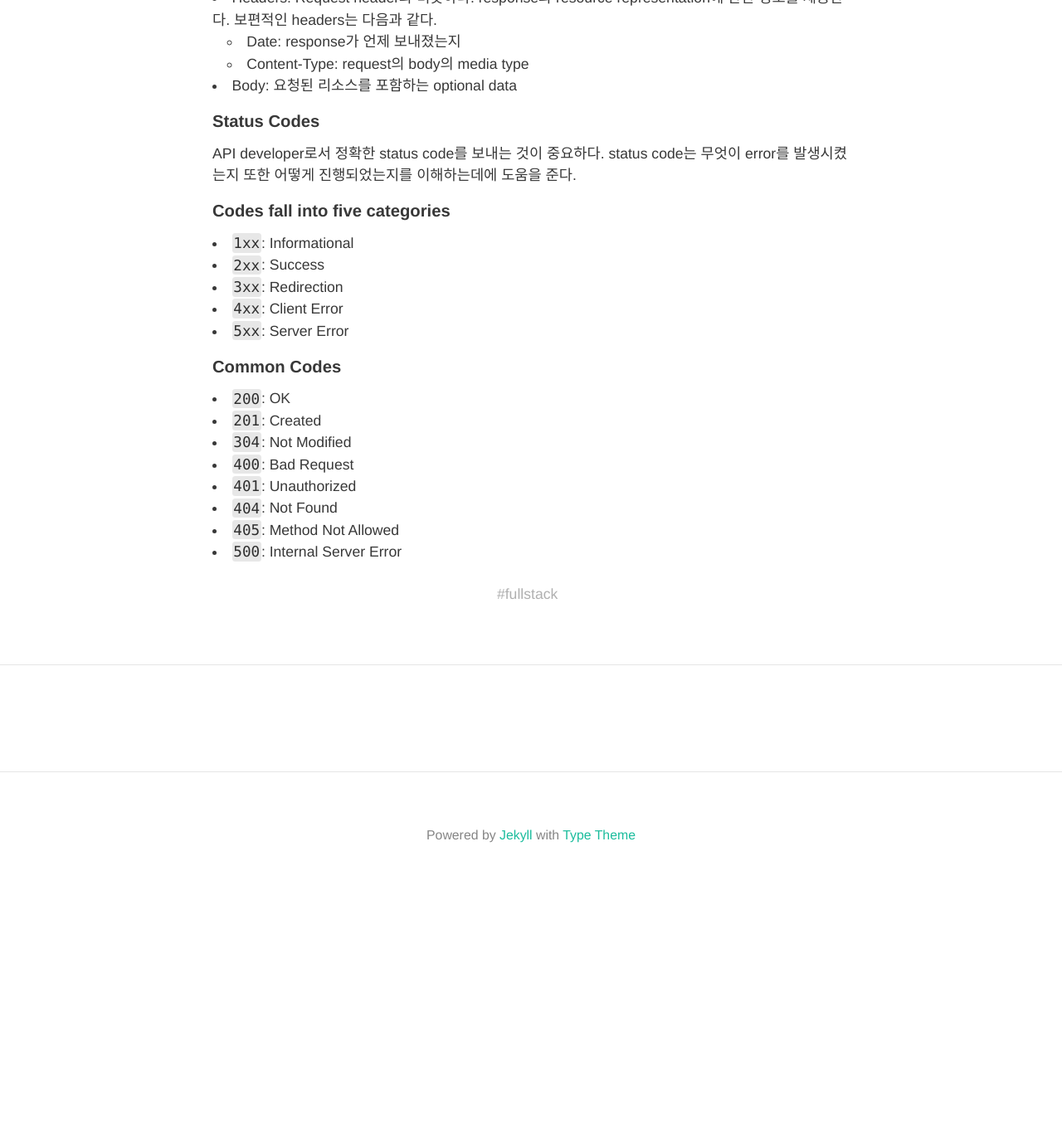
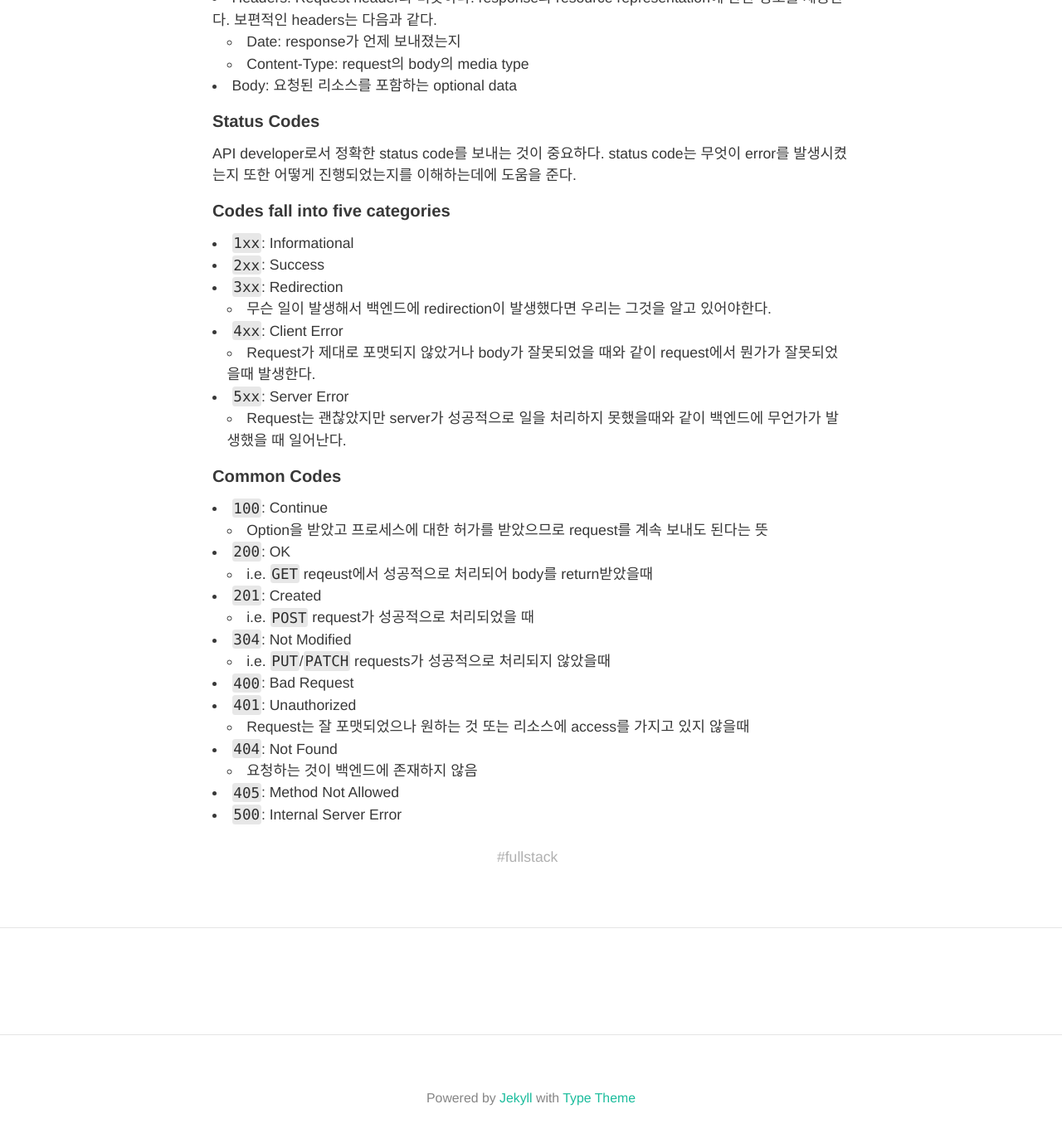
Before and after one commit to HyunlangBan/hyunlangban.github.io, a Jekyll site: the page built from _posts/2020-02-27-fullstack-api-flask.md, in a window 1280 px wide and 1400 px high, scrolled down 3419 px. Shown: the top 1372 px of the window at 83% size. Built offline with Jekyll 4.4.1, drawn with Linux system fonts in a browser that asks for light colours; nearby versions of some CDN libraries; some web fonts are replaced; comment, search, counter and statistics services are not loaded; before the commit the page ends 4502 px from its top, so only the background shows below that.

Commit message:
Update 2020-02-27-fullstack-api-flask.md

```diff
--- a/_posts/2020-02-27-fullstack-api-flask.md
+++ b/_posts/2020-02-27-fullstack-api-flask.md
@@ -85,15 +85,25 @@ API developer로서 정확한 status code를 보내는 것이 중요하다. stat
 - `1xx`: Informational
 - `2xx`: Success
 - `3xx`: Redirection
+  - 무슨 일이 발생해서 백엔드에 redirection이 발생했다면 우리는 그것을 알고 있어야한다.
 - `4xx`: Client Error
+  - Request가 제대로 포맷되지 않았거나 body가 잘못되었을 때와 같이 request에서 뭔가가 잘못되었을때 발생한다.
 - `5xx`: Server Error
+  - Request는 괜찮았지만 server가 성공적으로 일을 처리하지 못했을때와 같이 백엔드에 무언가가 발생했을 때 일어난다.
 
 #### Common Codes
+- `100`: Continue
+  - Option을 받았고 프로세스에 대한 허가를 받았으므로 request를 계속 보내도 된다는 뜻
 - `200`: OK
+  - i.e. `GET` reqeust에서 성공적으로 처리되어 body를 return받았을때
 - `201`: Created
+  - i.e. `POST` request가 성공적으로 처리되었을 때
 - `304`: Not Modified
+  - i.e. `PUT`/`PATCH` requests가 성공적으로 처리되지 않았을때
 - `400`: Bad Request
 - `401`: Unauthorized
+  - Request는 잘 포맷되었으나 원하는 것 또는 리소스에 access를 가지고 있지 않을때
 - `404`: Not Found
+  - 요청하는 것이 백엔드에 존재하지 않음
 - `405`: Method Not Allowed
 - `500`: Internal Server Error
```
